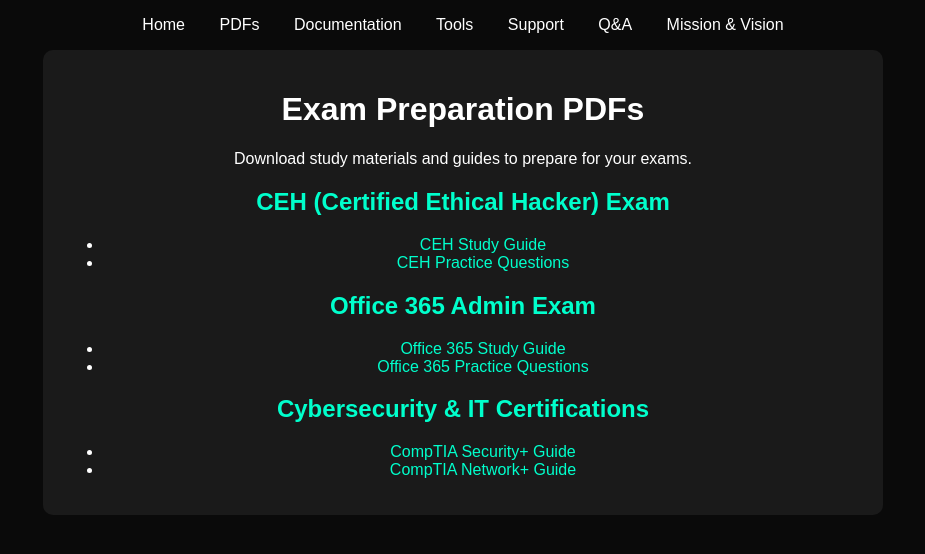
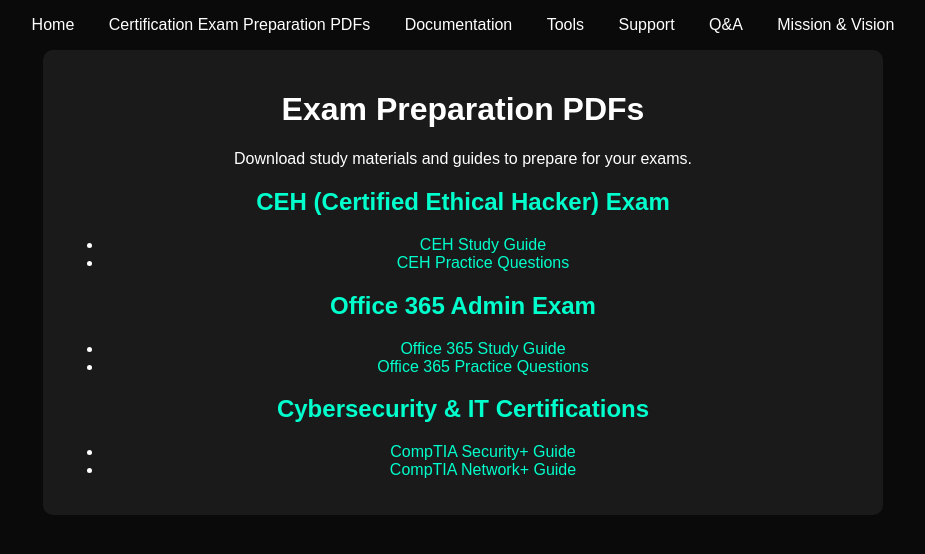
Before and after one commit to pinkdiamondtechnologies/Cipherbasetechnologies, a website: page Certification-exam-prep.html in a window 1280 px wide. Shown: the whole page, without its empty margins (177-1102 px from the left). Drawn offline with Linux system fonts and the light colour scheme.

Commit message:
Added new subpages (Pdf-library, Documentation, Tools, Support, qa)

```diff
--- a/Certification-exam-prep.html
+++ b/Certification-exam-prep.html
@@ -3,7 +3,7 @@
 <head>
     <meta charset="UTF-8">
     <meta name="viewport" content="width=device-width, initial-scale=1.0">
-    <title>Exam Preparation PDFs</title>
+    <title>Certification Exam Preparation PDFs</title>
     <style>
         body { font-family: Arial, sans-serif; background-color: #0a0a0a; color: white; text-align: center; }
         nav ul { list-style: none; padding: 0; }
@@ -19,7 +19,7 @@
     <nav>
         <ul>
             <li><a href="index.html">Home</a></li>
-            <li><a href="pdfs.html">PDFs</a></li>
+            <li><a href="pdfs.html">Certification Exam Preparation PDFs</a></li>
             <li><a href="documentation.html">Documentation</a></li>
             <li><a href="tools.html">Tools</a></li>
             <li><a href="support.html">Support</a></li>
```
Also changed, not shown: Documentation.html (renamed from Public/Documentation.html), Support.html (renamed from Public/Support.html), Tools.html (renamed from Public/Tools.html), pdf-library.html (renamed from Public/pdf-library.html), qa.html (renamed from Public/qa.html).
